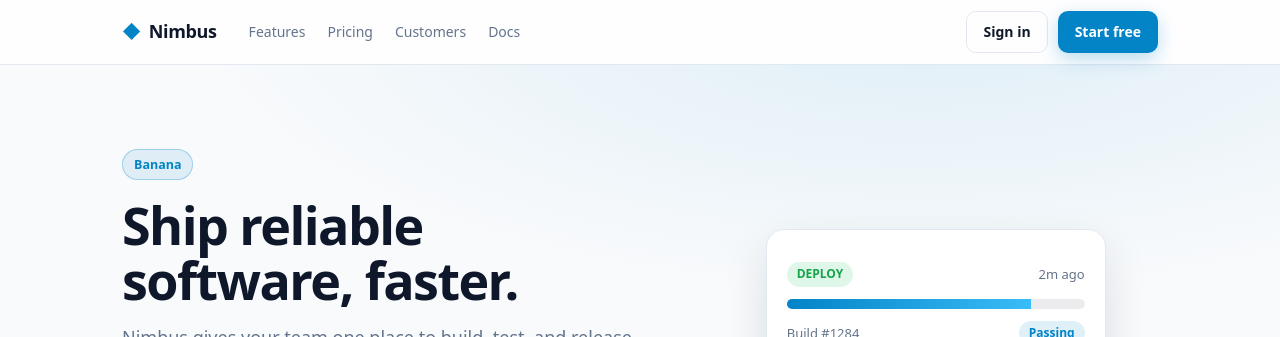
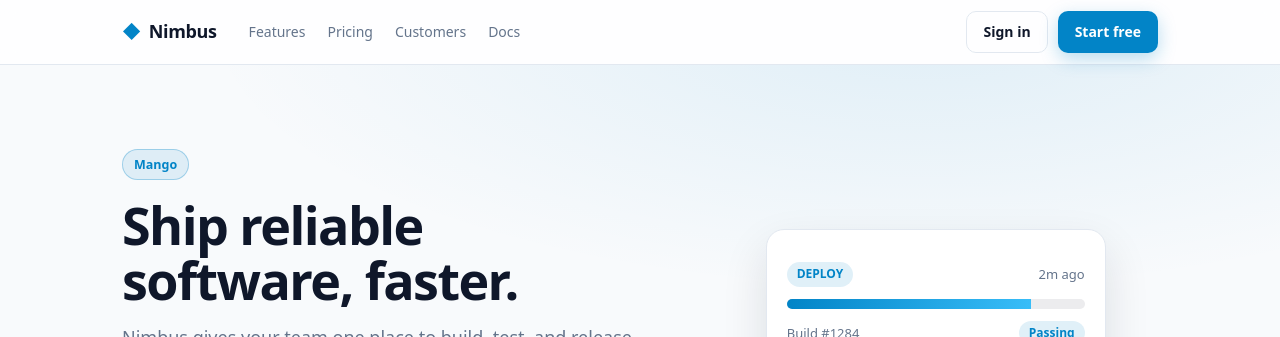
Before and after one commit to amanbangad/click-to-fix-sample, a React (Vite) app: page / in a window 1280 px wide. Shown: the top 337 px of the page. Built offline with nearby package versions, Linux system fonts and the light colour scheme.

Commit message:
Change DEPLOY pill to blue and hero eyebrow text to Mango
Co-authored-by: factory-droid[bot] <138933559+factory-droid[bot]@users.noreply.github.com>

```diff
--- a/src/components/Hero.tsx
+++ b/src/components/Hero.tsx
@@ -3,7 +3,7 @@ export function Hero() {
     <section className="hero">
       <div className="container hero-inner">
         <div className="hero-copy">
-          <span className="eyebrow">Banana</span>
+          <span className="eyebrow">Mango</span>
           <h1 className="hero-title">Ship reliable software, faster.</h1>
           <p className="hero-sub">
             Nimbus gives your team one place to build, test, and release - with
@@ -23,7 +23,7 @@ export function Hero() {
         <div className="hero-art">
           <div className="hero-card">
             <div className="hero-card-row">
-              <span className="pill pill-green">DEPLOY</span>
+              <span className="pill pill-blue">DEPLOY</span>
               <span className="muted">2m ago</span>
             </div>
             <div className="hero-bar">
```
